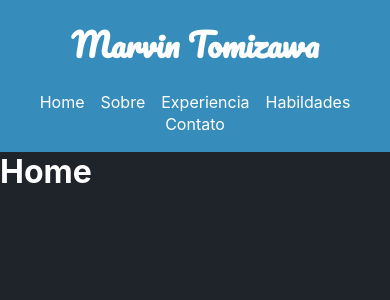
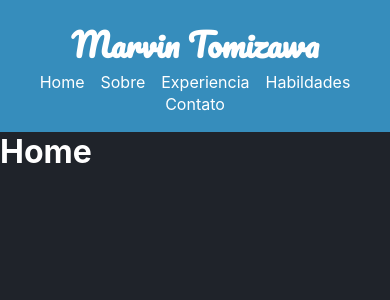
Before and after one commit to MarvinTomizawa/MarvinTomizawa.github.io, a React (Create React App) app: page /#/ in a window 390 px wide. Shown: the top 300 px of the page. Built offline with nearby package versions, Linux system fonts and the light colour scheme.

Commit message:
removido limitação de altura do header em dispositivo mobile

```diff
--- a/src/components/Header/HeaderStyles.ts
+++ b/src/components/Header/HeaderStyles.ts
@@ -5,7 +5,6 @@ export const HeaderWrapper = styled.header`
   align-items: center;
   background-color: ${({ theme }) => getPalette(theme).primary};
   display: flex;
-  height:18%;
   flex-direction: column;
   justify-content: space-between;
   padding: 1rem;
```
